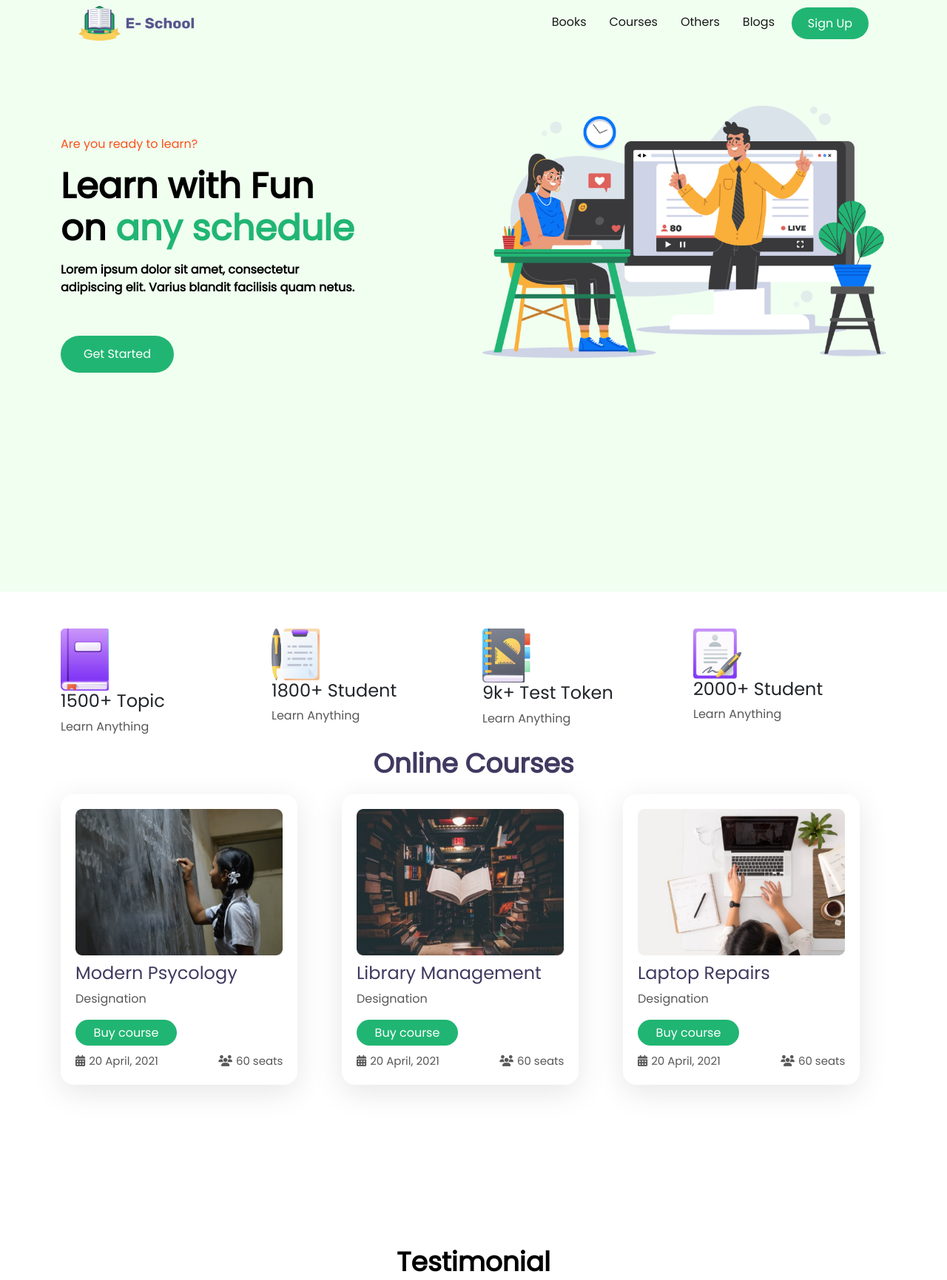
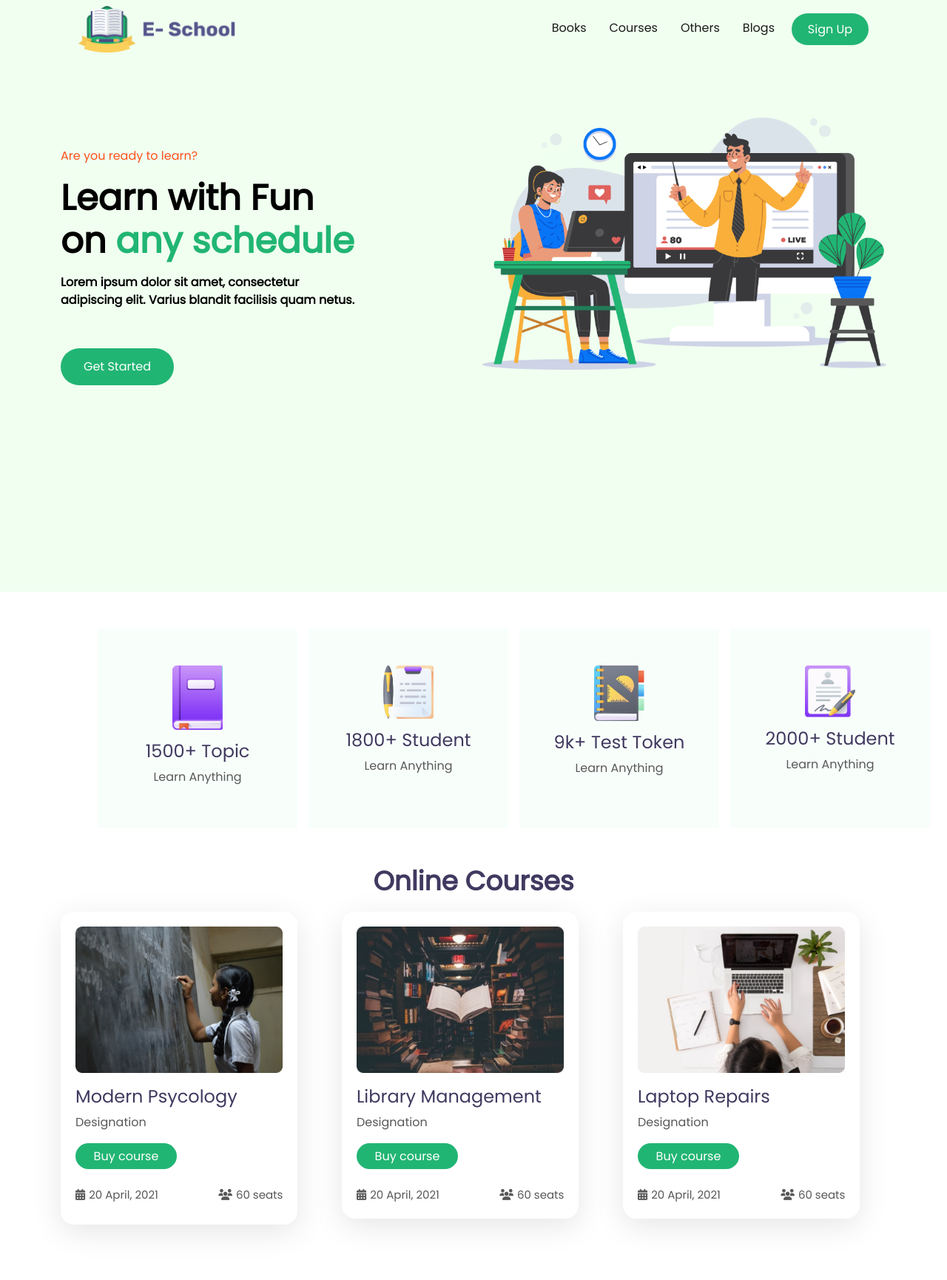
Before and after one commit to saifabrar17/ssb-figma2html-eschool, a plain HTML site: page index.html in a window 1280 px wide. Shown: the top 1731 px of the page at 74% size. Drawn offline with nearby package versions, Linux system fonts and the light colour scheme; files that its build step writes are made by us from their sources.

Commit message:
Update index.html

```diff
--- a/index.html
+++ b/index.html
@@ -8,7 +8,10 @@
     <!-- Bootstrap CSS -->
     <link href="https://cdn.jsdelivr.net/npm/bootstrap@5.0.0-beta3/dist/css/bootstrap.min.css" rel="stylesheet"
         integrity="sha384-eOJMYsd53ii+scO/bJGFsiCZc+5NDVN2yr8+0RDqr0Ql0h+rP48ckxlpbzKgwra6" crossorigin="anonymous">
-    <link rel="stylesheet" href="style.css">
+    <!--LOCAL CSS-->
+    <link rel="stylesheet" href="css/style.css">
+    <link rel="stylesheet" href="css/animate.css">
+    <link rel="stylesheet" href="js/wow.min.js">
     <!--GOOGLE FONTS-->
     <link rel="preconnect" href="https://fonts.gstatic.com">
     <link href="https://fonts.googleapis.com/css2?family=Poppins&family=Roboto&display=swap" rel="stylesheet">
@@ -22,14 +25,15 @@
                 <div class="row">
                     <nav class="navbar navbar-expand-lg navbar-light">
                         <div class="container-fluid">
-                            <a href="#"><img src="images/logo.png" class="image-fluid w-25" alt=""></a>
+                            <a href="#" class="nav-head-a"><img src="images/logo.png" class="image-fluid w-100"
+                                    alt=""></a>
                             <button class="navbar-toggler" type="button" data-bs-toggle="collapse"
                                 data-bs-target="#navbarSupportedContent" aria-controls="navbarSupportedContent"
                                 aria-expanded="false" aria-label="Toggle navigation">
                                 <span class="navbar-toggler-icon"></span>
                             </button>
                             <div class="collapse navbar-collapse" id="navbarSupportedContent">
-                                <ul class="nav-custom navbar-nav me-auto mb-2 mb-lg-0">
+                                <ul class="nav-custom navbar-nav  ms-auto  mb-lg-0">
 
                                     <li class="nav-item"><a href="" class="nav-link active">Books</a></li>
                                     <li class="nav-item"><a href="" class="nav-link active">Courses</a></li>
@@ -50,9 +54,10 @@
                 <div class="container">
                     <div class="row">
                         <div class="col-md-6 banner-ph">
-                            <p>Are you ready to learn?</p>
-                            <h4>Learn with Fun<br>on <span>any schedule</span></h4>
-                            <div class="banner-p">
+                            <p class="wow fadeInRight"  data-wow-duration="1s">Are you ready to learn?</p>
+                            <h4 class="wow fadeInRight" data-wow-duration="1.2s">Learn with Fun<br>on <span>any
+                                    schedule</span></h4>
+                            <div class="banner-p wow fadeInRight" data-wow-duration="1.3s">
                                 <p>Lorem ipsum dolor sit amet, consectetur adipiscing elit. Varius blandit facilisis
                                     quam netus.</p>
                             </div>
@@ -72,24 +77,32 @@
             <div class="container">
                 <div class="row">
                     <div class="col-md-3 ">
+                        <div class="feature-one-div wow fadeInLeft" data-wow-duration="1.2s">
                             <img src="images/image 1.png" class="w-25" alt="">
                             <h4>1500+ Topic</h4>
                             <p>Learn Anything</p>
                         </div>
+                    </div>
                     <div class="col-md-3">
+                        <div class="feature-one-div wow fadeInLeft" data-wow-duration="1.2s">
                             <img src="images/image 2.png" class="w-25" alt="">
                             <h4>1800+ Student</h4>
                             <p>Learn Anything</p>
                         </div>
+                    </div>
                     <div class="col-md-3">
+                        <div class="feature-one-div wow fadeInRight" data-wow-duration="1.2s">
                             <img src="images/image 3.png" class="w-25" alt="">
                             <h4>9k+ Test Token</h4>
                             <p>Learn Anything</p>
                         </div>
+                    </div>
                     <div class="col-md-3">
+                        <div class="feature-one-div wow fadeInRight" data-wow-duration="1.2s">
                             <img src="images/image 4.png" class="w-25" alt="">
                             <h4>2000+ Student</h4>
                             <p>Learn Anything</p>
+                        </div>
                     </div>
                 </div>
             </div>
@@ -104,11 +117,26 @@
                 </div>
                 <div class="row">
                     <div class="col-md-4">
-                        <div class="content">
-                            <img src="images/features1.png" class="w-100" alt="">
-                            <h4>Modern Psycology</h4>
+                        <div class="content wow fadeInLeft" data-wow-delay="0.5s" data-wow-duration="1.2s">
+                            <img src="images/features1.png" class="w-100 mb-2" alt="">
+                            <h4 class="mb-2">Modern Psycology</h4>
                             <p>Designation</p>
-                            <button class="feature-2-button">Buy course</button>
+                            <button class="feature-2-button mb-4">Buy course</button>
+                            <div class="feature-footer-avail mb-2">
+                                <ul>
+                                    <li><i class="fa fa-calendar"></i>20 April, 2021</li>
+                                    <li><i class="fa fa-users"></i>60 seats</li>
+                                </ul>
+
+                            </div>
+                        </div>
+                    </div>
+                    <div class="col-md-4">
+                        <div class="content wow fadeIn" data-wow-delay="0.5s" data-wow-duration="1.2s">
+                            <img src="images/features2.png" class="w-100 mb-2" alt="">
+                            <h4>Library Management</h4>
+                            <p>Designation</p>
+                            <button class="feature-2-button mb-4">Buy course</button>
                             <div class="feature-footer-avail">
                                 <ul>
                                     <li><i class="fa fa-calendar"></i>20 April, 2021</li>
@@ -119,26 +147,11 @@
                         </div>
                     </div>
                     <div class="col-md-4">
-                        <div class="content">
-                            <img src="images/features2.png" class="w-100" alt="">
-                            <h4>Library Management</h4>
-                            <p>Designation</p>
-                            <button class="feature-2-button">Buy course</button>
-                            <div class="feature-footer-avail">
-                                <ul>
-                                    <li><i class="fa fa-calendar"></i>20 April, 2021</li>
-                                    <li><i class="fa fa-users"></i>60 seats</li>
-                                </ul>
-
-                            </div>
-                        </div>
-                    </div>
-                    <div class="col-md-4">
-                        <div class="content">
-                            <img src="images/features3.png" class="w-100" alt="">
+                        <div class="content wow fadeInRight " data-wow-delay="0.5s" data-wow-duration="1.2s">
+                            <img src="images/features3.png" class="w-100 mb-2" alt="">
                             <h4>Laptop Repairs</h4>
                             <p>Designation</p>
-                            <button class="feature-2-button">Buy course</button>
+                            <button class="feature-2-button mb-4">Buy course</button>
                             <div class="feature-footer-avail">
                                 <ul>
                                     <li><i class="fa fa-calendar"></i>20 April, 2021</li>
@@ -156,15 +169,15 @@
             <div class="container">
                 <div class="row">
                     <div class="col-12">
-                        <h3>Testimonial</h3>
+                        <h3 class="wow fadeIn" data-wow-delay="0.5s" data-wow-duration="1.2s">Testimonial</h3>
                     </div>
                 </div>
-                <div class="testimonial-speech">
+                <div class="testimonial-speech" >
                     <div class="row">
-                        <div class="col-md-4">
+                        <div class="col-md-4 wow fadeInLeft" data-wow-delay="0.5s" data-wow-duration="1.2s">
                             <img src="images/Ellipse 5.png" alt="">
                         </div>
-                        <div class="col-md-8">
+                        <div class="col-md-8 wow fadeInRight" data-wow-delay="0.5s" data-wow-duration="1.2s">
                             <p>There are many variations of passages of Lorem Ipsum available, but the majority have
                                 suffered alteration in some form, by injected humour, or randomised words which don't
                                 look
@@ -235,6 +248,13 @@
         integrity="sha384-JEW9xMcG8R+pH31jmWH6WWP0WintQrMb4s7ZOdauHnUtxwoG2vI5DkLtS3qm9Ekf"
         crossorigin="anonymous"></script>
     <script src="https://use.fontawesome.com/1b52223dd7.js"></script>
+
+    <script src="js/wow.min.js"></script>
+    <script>
+        new WOW().init();
+    </script>
+
+
 </body>
 
 </html>
```
Lines whose indentation alone changed are shown as unchanged.
